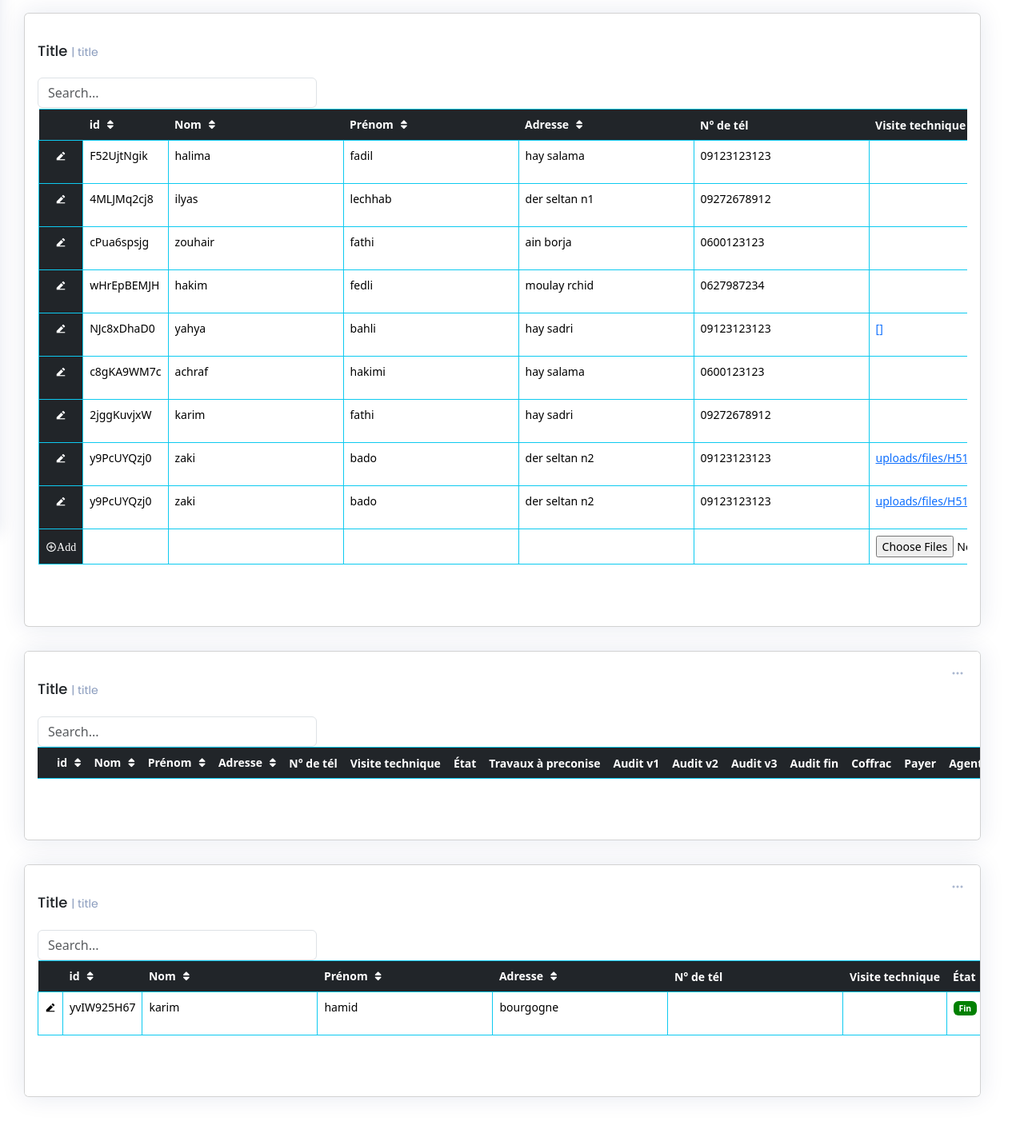
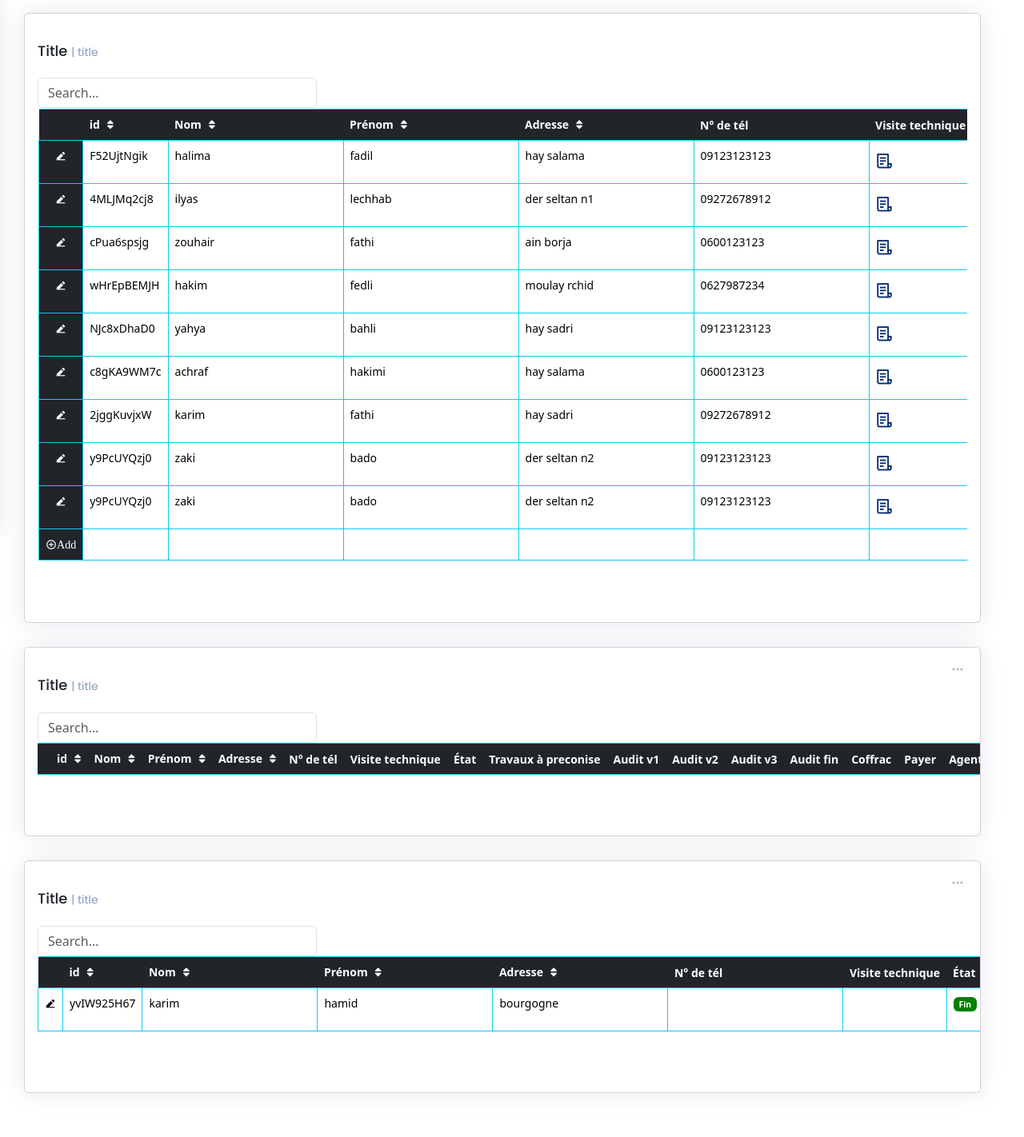
Before and after one commit to The-Night-Code/NC-Project-ER, a Django app: page /formT/ in a window 1280 px wide. Shown: the part 133-1555 px from the top of the page at 80% size. After the commit the page ends 1500 px from the top, so only its background shows below. Run offline with Django 4.2, Linux system fonts and the light colour scheme; a user stored in the database is signed in; data comes from the database, SQL or seed files in the repository; both versions use the stored data as it was after the commit; lists and menus that the app fills with data are empty; some libraries are stand-ins or nearby versions.

Commit message:
v0.0.15.2 i guess stable

```diff
--- a/ER_project/urls.py
+++ b/ER_project/urls.py
@@ -18,7 +18,7 @@
 from django.urls import path
 from django.conf import settings
 from django.conf.urls.static import static
-from ERapp.views import Home, LoginU, LogoutU ,table_view, ProfileU ,img_upload_image,showimage,table_view_edit  ,remove_file_from_auditV1,add_files_to_MODELS
+from ERapp.views import Home, LoginU, LogoutU ,table_view, ProfileU ,img_upload_image,showimage,table_view_edit  ,add_files_to_MODELS,remove_file_from_MODELS
 from ERapp import views
 
 urlpatterns = [
@@ -29,7 +29,7 @@
     path('profile/',ProfileU ),
     path('formT/',table_view ),
     path('formT1/',table_view_edit ,name="editFormTable"),#remove_file_from_auditV1
-    path('formT2/',remove_file_from_auditV1 ,name="remove_file_from_auditV1"),
+    path('formT2/',remove_file_from_MODELS ,name="remove_file_from_MODEL"),
     path('formT4/',add_files_to_MODELS ,name="add_files_to_model"),
 
 
--- a/ERapp/models.py
+++ b/ERapp/models.py
@@ -90,7 +90,7 @@
     file_index = models.AutoField(primary_key=True)
     file_id = models.CharField(max_length=255,blank=True)
     file_name = models.CharField(max_length=255,blank=True)
-    file_save = models.FileField(upload_to=f'uploads/data/auditV1',blank=True ,unique=True)
+    file_save = models.FileField(upload_to=f'uploads/data/auditV2',blank=True ,unique=True)
     file_format = models.CharField(max_length=255,blank=True)
 
     def __str__(self):
@@ -101,7 +101,7 @@
     file_index = models.AutoField(primary_key=True)
     file_id = models.CharField(max_length=255,blank=True)
     file_name = models.CharField(max_length=255,blank=True)
-    file_save = models.FileField(upload_to=f'uploads/data/auditV1',blank=True ,unique=True)
+    file_save = models.FileField(upload_to=f'uploads/data/auditV3',blank=True ,unique=True)
     file_format = models.CharField(max_length=255,blank=True)
 
     def __str__(self):
@@ -112,7 +112,7 @@
     file_index = models.AutoField(primary_key=True)
     file_id = models.CharField(max_length=255,blank=True)
     file_name = models.CharField(max_length=255,blank=True)
-    file_save = models.FileField(upload_to=f'uploads/data/auditV1',blank=True ,unique=True)
+    file_save = models.FileField(upload_to=f'uploads/data/vt',blank=True ,unique=True)
     file_format = models.CharField(max_length=255,blank=True)
 
     def __str__(self):
--- a/ERapp/static/css/style.css
+++ b/ERapp/static/css/style.css
@@ -123,8 +123,11 @@
   width:100px;
 
 }
+
+
 .badge-cell select , .badge-cellfoot select  {
   display: none;
+  width:50px !important;
 }
 
 /* Style for the badge */
--- a/ERapp/static/js/main2.js
+++ b/ERapp/static/js/main2.js
@@ -3,40 +3,19 @@
 
 }
 
-function add_files_to_table(fileId, table, column) {
-
-
-
+function add_files_to_table(fileId, table, col_type) {
 
     // Set the values of the hidden input fields in the form
     document.getElementById("myid").value = fileId;
+    //document.getElementById("table").value = table;
+    document.getElementById("col_type").value = col_type;
     document.getElementById("mybutton").value = "clicked";
 
 
 
 
 }
-// table1_remove_file_from_auditV1
-function remove_file_from_auditV1(id,index) {
 
-    var url2="{% url 'remove_file_from_auditV1' %}?"+
-      "param=" + encodeURIComponent(id) +
-      "&param0=" + id +
-      "&param1=" + encodeURIComponent(index);
-
-
-    window.location.href = url2;
-
-}
-function table1_remove_file_from_auditV1(id1,index1) {
-  remove_file_from_auditV1(id1,index1);
-}
-function table2_remove_file_from_auditV1(id1,index1) {
-  remove_file_from_auditV1(id1,index1);
-}
-function table3_remove_file_from_auditV1(id1,index1) {
-  remove_file_from_auditV1(id1,index1);
-}
 
 
 document.addEventListener("DOMContentLoaded", function () {
--- a/ERapp/templates/html/formPage.html
+++ b/ERapp/templates/html/formPage.html
@@ -496,7 +496,9 @@
                   <form method="post"  enctype="multipart/form-data">
                     {% csrf_token %}
                     <input type="hidden" name="myid" id="myid">
+                    <input type="hidden" name="col_type" id="col_type">
                     <input type="hidden" name="mybutton" id="mybutton">
+
                     <table class="table  table-hover w-auto  table-bordered  table-borderless border-info fixed-header-table" id="tableDATA_1" cellspacing="0" >  <!-- table-sm  table-responsive-->
 
                         <thead class="table-dark border-info ">
@@ -534,11 +536,61 @@
                                 <td class="td_input_cell"><input class="input_table_data" type="text" name="table1_num" id="table1_num{{ item.cell_id }}" value="{{ item.num }}"  ></td>
 
 
-                                <td class="td_input_cell tooltipTrigger">
-                                  {% if item.vt %}
-                                  <a href="{{ item.vt.url }}" download>{{ item.vt.name }}</a>
-                                  {% endif %}
-                                  <span class="tooltip"><input class="input_table_data" type="file" id="table1_vt{{ item.cell_id }}" value="{{ item.vt }}" accept="image/*,.pdf,.docx,.doc,.xls" multiple ></span>
+                                <td class="td_input_cell" > <!-- VT-->
+                                  <nav class="header-nav ms-auto" >
+                                    <a class="nav-link nav-icon show" href="#" data-bs-toggle="dropdown" aria-expanded="true">
+                                      <i class="ri-file-list-3-line"></i>
+
+                                    </a>
+                                    <ul class="dropdown-menu dropdown-menu-end dropdown-menu-arrow messages dropdown-menu-for-showFils" data-popper-placement="bottom-end" >
+
+                                         <!-- for i in datafiles  if item.cell_id == i.file_id -->
+                                      {% for F in datafiles_VT %}
+
+                                        {% if F.file_id == item.cell_id %}
+                                        <li>
+                                          <li class="list-inline-item">
+                                            {% if F.file_format == "excel" %}
+                                            <a class="nav-link nav-icon show"  href="{{ F.file_save.url }}" download><i class="ri-file-excel-2-line" ></i></a>
+                                            {% elif F.file_format == "pdf" %}
+                                            <a class="nav-link nav-icon show"  href="{{ F.file_save.url }}" download><i class="bi bi-file-earmark-pdf" ></i></a>
+                                            {% elif F.file_format == "image" %}
+                                              <a class="nav-link nav-icon show" href="{{ F.file_save.url }}" download><i class="bi bi-file-earmark-image" ></i></a>
+                                            {% elif F.file_format == "word" %}
+                                              <a class="nav-link nav-icon show" href="{{ F.file_save.url }}" download><i class="bi bi-file-earmark-word" ></i></a>
+                                            {% elif F.file_format == "pz2" %}
+                                              <a class="nav-link nav-icon show" href="{{ F.file_save.url }}" download><i class="bi bi-file-ppt" ></i></a>
+                                            {% else %}
+                                              <a class="nav-link nav-icon show"  href="{{ F.file_save.url }}" download><i class="ri-file-line" ></i></a>
+                                            {% endif %}
+                                          </li>
+
+                                            {{ F.file_name }}
+
+                                          <li class="list-inline-item">
+                                            <button  class="button_table_data" type="button" id="" name="" value="" onclick="remove_file_from_m('{{item.cell_id}}','{{F.file_index}}','vt')">
+                                              <i class="ri-delete-bin-2-fill" style="color:red;"></i>
+                                            </button>
+                                          </li>
+                                        </li>
+
+                                         {% endif %}
+                                      {% endfor %}
+                                      <!-- <li style="text-align:center;height:20px;">
+                                           <button  class="button_table_data" type="button" id="table1_edit_col" name="" value="" onclick="table1_add_files_to_auditV1('{{item.cell_id}}')"><i class="ri-file-add-fill" style="height:30px;width:30px; !important" ></i></button>
+
+                                      </li>-->
+                                      <hr class="dropdown-divider">
+                                      <li><input class="input_table_data" type="file" id="table1_input_files_to_{{ item.cell_id }}" name="table1_input_files_to_{{ item.cell_id }}" multiple></li>
+                                      <input type="hidden" name="mybutton{{ item.cell_id }}" id="mybutton{{ item.cell_id }}">
+                                      <li style="text-align:center;height:20px;"><button  class="button_table_data" type="submit" value="clicked" id="table1_add_file_to_row_{{ item.cell_id }}"   onclick="add_files_to_table('{{item.cell_id}}','table1','vt')"><i class="bi bi-save2" style="height:30px;width:30px; !important" ></i></button></li>
+                                      <li></li>
+
+
+                                    </ul>
+
+
+                                  </nav>
                                 </td>  <!--  target="_blank"-->
 
                                 <td class="badge-cell" data-state="badge">
@@ -561,16 +613,15 @@
                                 <td class="td_input_cell"><input class="input_table_data" type="text"   ></td>
 
 
-                                <td class="td_input_cell">
+                                <td class="td_input_cell"> <!-- auditV1-->
                                   <nav class="header-nav ms-auto" >
                                     <a class="nav-link nav-icon show" href="#" data-bs-toggle="dropdown" aria-expanded="true">
                                       <i class="ri-file-list-3-line"></i>
-                                      <span class="badge bg-success badge-number">3</span>
                                     </a>
                                     <ul class="dropdown-menu dropdown-menu-end dropdown-menu-arrow messages dropdown-menu-for-showFils" data-popper-placement="bottom-end" >
 
                                          <!-- for i in datafiles  if item.cell_id == i.file_id -->
-                                      {% for F in datafiles %}
+                                      {% for F in datafiles_AuditV1 %}
 
                                         {% if F.file_id == item.cell_id %}
                                         <li>
@@ -593,7 +644,7 @@
                                             {{ F.file_name }}
 
                                           <li class="list-inline-item">
-                                            <button  class="button_table_data" type="button" id="table1_edit_col" name="" value="" onclick="table1_remove_file_from_auditV1('{{item.cell_id}}','{{F.file_index}}')">
+                                            <button  class="button_table_data" type="button" id="table1_edit_col" name="" value="" onclick="table1_remove_file_from_model('{{item.cell_id}}','{{F.file_index}}','auditV1')">
                                               <i class="ri-delete-bin-2-fill" style="color:red;"></i>
                                             </button>
                                           </li>
@@ -638,7 +689,7 @@
 
 
 
-                                <td class="td_input_cell"><input class="input_table_data" type="file" name="cell_data5add" accept="image/*,.pdf,.docx,.doc,.xls" multiple></td>
+                                <td class="td_input_cell"></td>
 
 
 
@@ -1144,6 +1195,27 @@
 
   {% endif %}
 
+  <script>
+      // table1_remove_file_from_model
+    function remove_file_from_m(id,index,column) {
+
+      var url2="{% url 'remove_file_from_MODEL' %}?"+
+        "param0=" + encodeURIComponent(id) +
+        "&param1=" + encodeURIComponent(index)+
+        "&param2=" + encodeURIComponent(column);
+      window.location.href = url2;
+
+      }
+      function table1_remove_file_from_model(id1,index1,column) {
+      remove_file_from_m(id1,index1,column);
+      }
+      function table2_remove_file_from_model(id1,index1,column) {
+      remove_file_from_m(id1,index1,column);
+      }
+      function table3_remove_file_from_model(id1,index1,column) {
+      remove_file_from_m(id1,index1,column);
+      }
+  </script>
   <script type="text/javascript" src="{% static 'vendor/apexcharts/apexcharts.min.js' %}"></script>
   <script type="text/javascript" src="{% static 'vendor/bootstrap/js/bootstrap.bundle.min.js' %}"></script>
   <script type="text/javascript" src="{% static 'vendor/chart.js/chart.umd.js' %}"></script>
--- a/ERapp/views.py
+++ b/ERapp/views.py
@@ -168,12 +168,18 @@
 def table_view(request): # add row
 
     if request.method == 'POST' :
+
         myID=request.POST.get("myid")
+        column=request.POST.get("col_type")
+        l="table1_input_files_to_"+str(myID)
 
-        l="table1_input_files_to_"+str(myID)
         if request.POST.get("mybutton") == 'clicked':
             inp_files=request.FILES.getlist(l)
+
+
             #inp_files=request.FILES["table1_input_files_to_"+str(myID)]
+            file_table = ModelByColumn(column)
+
 
             for file in request.FILES.getlist(l):
                 format_file=file.name.split(".")[1]
@@ -187,7 +193,7 @@
 
 
 
-                file_table_auditV1.objects.create(
+                file_table.objects.create(
                     file_id = myID,
                     file_name = file.name,
                     file_save = file,
@@ -195,25 +201,24 @@
 
                 )
 
-
-
-
-
-
-
-
-
         return redirect(formT)
 
 
 
     data = TableData001.objects.all()
-    datafiles = file_table_auditV1.objects.all()
+
     col_count = data.count()
     # Get unique column names from the TableData model
     column_names = TableData001._meta.get_fields()
-
-    return render(request, 'html/formPage.html', { 'data': data ,'datafiles': datafiles , 'col_count':col_count ,'column_names': column_names})
+    datafiles_VT = file_table_vt.objects.all()
+    datafiles_AuditV1 = file_table_auditV1.objects.all()
+    datafiles_AuditV2 = file_table_auditV2.objects.all()
+    datafiles_AuditV3 = file_table_auditV3.objects.all()
+    return render(request, 'html/formPage.html', { 'data': data ,'col_count':col_count ,'column_names': column_names,
+                                                  'datafiles_VT': datafiles_VT ,
+                                                  'datafiles_AuditV1': datafiles_AuditV1 ,
+                                                  'datafiles_AuditV2': datafiles_AuditV2 ,
+                                                  'datafiles_AuditV3': datafiles_AuditV3 })
 
 
 
@@ -268,14 +273,34 @@
 
 
 
-def remove_file_from_auditV1(request):
 
+
+
+def ModelByColumn(model_by_column):
+    if model_by_column == "vt":
+        return file_table_vt
+    if model_by_column == "auditV1":
+        return file_table_auditV1
+    if model_by_column == "auditV2":
+        return file_table_auditV2
+    if model_by_column == "auditV3":
+        return file_table_auditV3
+
+
+def remove_file_from_MODELS(request):
     file_id = request.GET.get('param0')
     index = request.GET.get('param1')
+    model_by_column = request.GET.get('param2')
+    file_table=ModelByColumn(model_by_column)
+
+
+
+
     try:
-        f_table_audit_v1 =file_table_auditV1.objects.get(file_id=str(file_id),file_index=str(index))
-    except file_table_auditV1.DoesNotExist:
+        f_table_audit_v1 =file_table.objects.get(file_id=str(file_id),file_index=str(index))
+    except file_table.DoesNotExist:
         pass
+
     f_table_audit_v1.delete()
     return redirect(formT)
 
```
Also changed, not shown: db.sqlite3, media/uploads/data/auditV1/2731a16236abc0447eccb33d9fe87424.gif (added), media/uploads/data/auditV1/5393dfdb6fd80dd788db9c9ac4b32f7e.webp (added), media/uploads/data/auditV1/5ghi2qK.gif.a9b15f3d68aad32e297ea47b90ef70a7.gif (added), media/uploads/data/auditV1/73208f81c6bbabeb6c49390201abd4ca.jpg (added), media/uploads/data/auditV1/73208f81c6bbabeb6c49390201abd4ca_DpGeCRT.jpg (added), media/uploads/data/auditV1/73208f81c6bbabeb6c49390201abd4ca_s9GMwvx.jpg (added), media/uploads/data/auditV1/f.scociety_mask.jpg (added), media/uploads/data/auditV1/humancat_IY2C5w7.PNG (added), media/uploads/data/auditV1/humancat_WEpzN9i.PNG (added), media/uploads/data/auditV1/humancat_j4ElqKh.PNG (added), media/uploads/data/vt/2731a16236abc0447eccb33d9fe87424.gif (added), media/uploads/data/vt/73208f81c6bbabeb6c49390201abd4ca.jpg (added), media/uploads/data/vt/bcf.gif (added).
